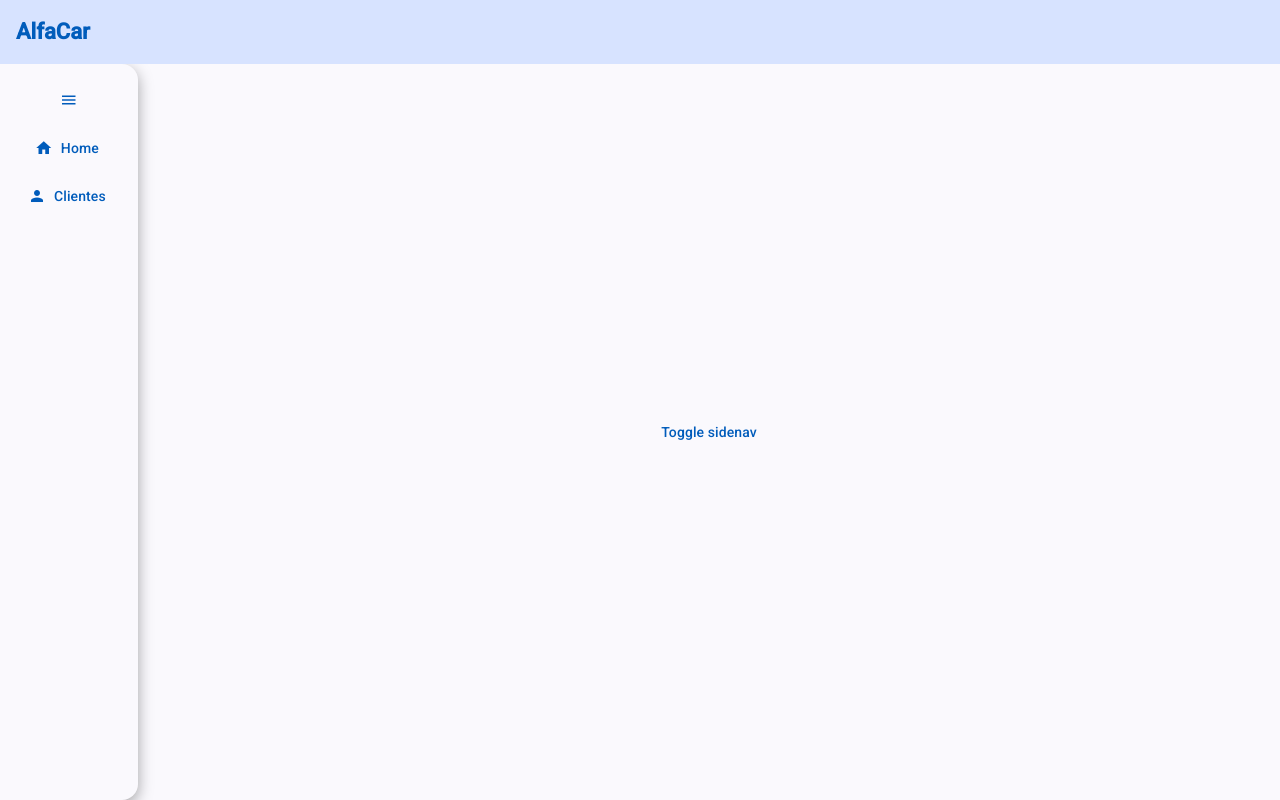
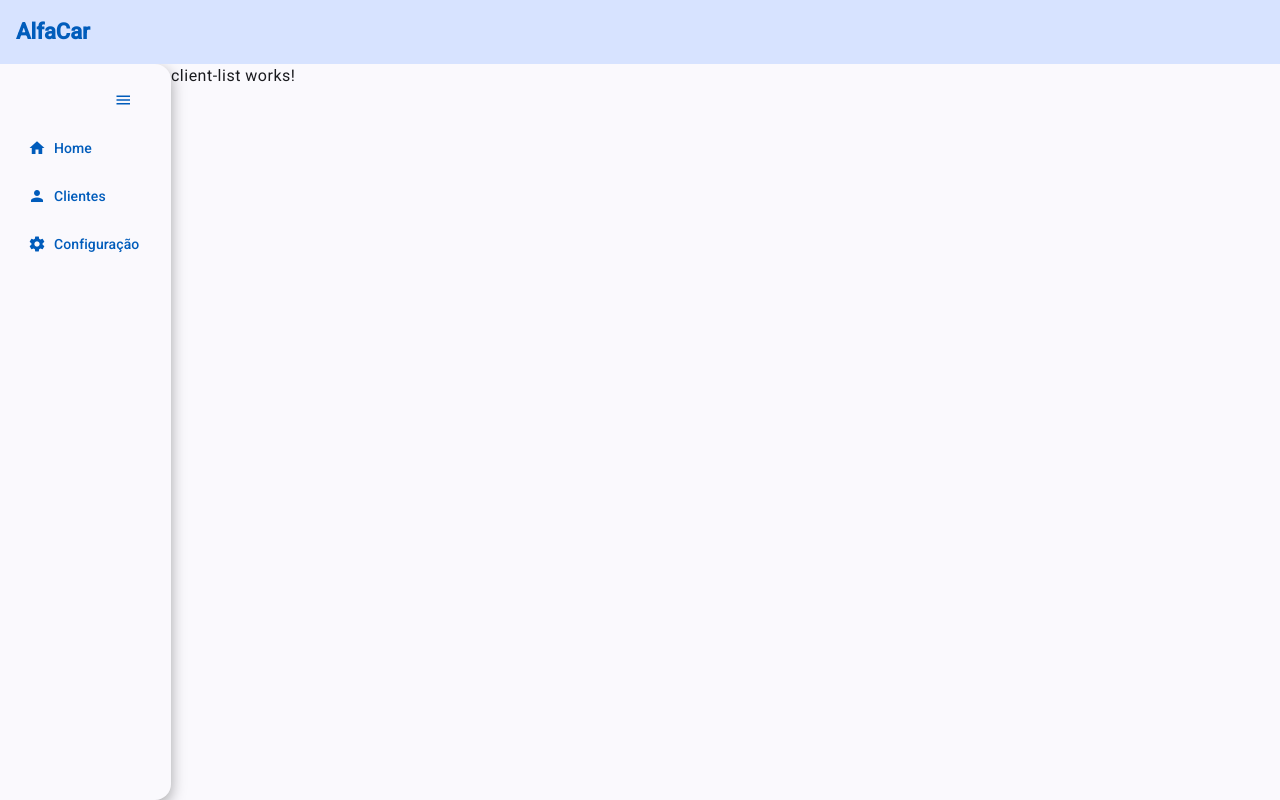
Before and after one commit to MathLuchiari/alfacar, an Angular app in the folder frontend/alfacar/: page /clients in a window 1280 px wide. Before the commit this address led to /. Built offline with nearby package versions, Linux system fonts and the light colour scheme.

Commit message:
Finalização do sidemenu, inicio tela oficina

```diff
--- a/frontend/alfacar/src/app/app.component.html
+++ b/frontend/alfacar/src/app/app.component.html
@@ -16,7 +16,7 @@
       <div
         class="app__side-menu--content"
       >
-        <div class="app__side-menu--btn-container">
+        <div class="app__side-menu--btn-container app__side-menu--btn-toggle-container">
           <button mat-button
             class="app__btn--side-menu-toggle"
             (click)="toggleSideMenu()">
@@ -31,65 +31,20 @@
           </button>
         </div>
         <div class="app__side-menu--btn-container">
-          <button mat-button class="app__btn--side-menu">
+          <button mat-button class="app__btn--side-menu" (click)="accessPage('clients')">
             <mat-icon class="app__btn--side-menu-icon">person</mat-icon>
             <span class="app__btn--side-menu-text">Clientes</span>
+          </button>
+        </div>
+        <div class="app__side-menu--btn-container">
+          <button mat-button class="app__btn--side-menu">
+            <mat-icon class="app__btn--side-menu-icon">settings</mat-icon>
+            <span class="app__btn--side-menu-text">Configuração</span>
           </button>
         </div>
       </div>
     </mat-drawer>
 
-    <div class="app__page-content">
-      <button type="button" mat-button>
-        Toggle sidenav
-      </button>
-    </div>
+    <router-outlet></router-outlet>
   </mat-drawer-container>
 </div>
-
-
-<!-- <div class="app__page-container">
-  <mat-toolbar class="app-toolbar">
-      <span class="app-main-title">AlfaCar</span>
-  </mat-toolbar>
-
-  <mat-drawer-container
-    class="app-page-content-container"
-    [hasBackdrop]="false"
-    autosize>
-
-    <mat-drawer #side_menu
-      class="app-side-menu"
-      mode="side"
-      [opened]="true">
-      <div
-        class="app-side-menu-content">
-         <button
-          mat-fab
-          aria-label="Example icon button with a menu icon"
-          class="app-btn-toggle-side-menu"
-          (click)="toggleSideMenu()">
-          <mat-icon>menu</mat-icon>
-        </button>
-
-        <button mat-button>
-          <mat-icon class="app-btn-toggle-side-menu--icon">menu</mat-icon>
-        </button>
-
-         <button
-          mat-icon-button
-          aria-label="Example icon button with a vertical three dot icon"
-          class="app-btn-toggle-side-menu"
-          (click)="toggleSideMenu()">
-          <mat-icon>menu</mat-icon>
-        </button>
-      </div>
-    </mat-drawer>
-
-    <div class="app-page-content">
-      <button type="button" mat-button>
-        Toggle sidenav
-      </button>
-    </div>
-  </mat-drawer-container>
-</div> -->
--- a/frontend/alfacar/src/app/app.component.scss
+++ b/frontend/alfacar/src/app/app.component.scss
@@ -47,14 +47,13 @@
     &--btn-container {
       display: flex;
       flex-direction: column;
-      align-items: stretch;
-
+      align-items: flex-start;
     }
 
-    &--expanded {
-      &:has(button.app__btn--side-menu-toggle) {
-        align-items: flex-end;
-      }
+    &--btn-toggle-container {
+      display: flex;
+      flex-direction: column;
+      align-items: flex-end;
     }
   }
 
--- a/frontend/alfacar/src/app/app.component.ts
+++ b/frontend/alfacar/src/app/app.component.ts
@@ -1,9 +1,9 @@
-import { Component, ViewChild } from '@angular/core';
+import { Component, OnInit, ViewChild } from '@angular/core';
 import { MatButtonModule } from '@angular/material/button';
 import { MatIconModule } from '@angular/material/icon';
 import { MatSidenavModule } from '@angular/material/sidenav';
 import { MatToolbarModule } from '@angular/material/toolbar';
-import { RouterOutlet } from '@angular/router';
+import { ActivatedRoute, Router, RouterOutlet } from '@angular/router';
 
 
 @Component({
@@ -19,42 +19,41 @@ import { RouterOutlet } from '@angular/router';
   templateUrl: './app.component.html',
   styleUrl: './app.component.scss'
 })
-export class AppComponent {
+export class AppComponent implements OnInit {
   title = 'alfacar';
 
   isMenuExpanded: boolean = false;
 
+  constructor(
+    private router: Router,
+    private route: ActivatedRoute
+  ) {}
+
+  ngOnInit(): void {
+    this.toggleSideMenu();
+  }
+
   toggleSideMenu(): void {
-    const sideMenu = document.getElementsByClassName('app__side-menu')[0];
-    const listBtnTexts: HTMLCollectionOf<HTMLElement> = document.getElementsByClassName('app__btn--side-menu-text') as HTMLCollectionOf<HTMLElement>;
-    const listBtnIcons: HTMLCollectionOf<HTMLElement> = document.getElementsByClassName('app__btn--side-menu-icon') as HTMLCollectionOf<HTMLElement>;
+    const listBtns: HTMLCollectionOf<HTMLElement> = document.getElementsByClassName('app__btn--side-menu') as HTMLCollectionOf<HTMLElement>;
 
-    if( this.isMenuExpanded ) {
-      sideMenu.classList.add('app__side-menu--expanded')
+    for (let i=0; i < listBtns.length; i++) {
+      let childrenElBtn: Array<HTMLElement> = Array.from(listBtns[i].children) as Array<HTMLElement>;
+      let btnText: HTMLElement = childrenElBtn.filter( el => el.classList.contains('mdc-button__label') )[0].children[0] as HTMLElement;
+      let btnIcon: HTMLElement = childrenElBtn.filter( el => el.classList.contains('app__btn--side-menu-icon') )[0] as HTMLElement;
 
-      for (let i=0; i < listBtnTexts.length; i++) {
-        const btnText: HTMLElement = listBtnTexts[i];
+      if( this.isMenuExpanded ) {
+        btnText.style['display'] = 'none'
+        btnIcon.classList.add('app__btn--side-menu-icon--centered')
+      } else {
         btnText.style['display'] = '';
-      }
-
-      for (let i=0; i < listBtnIcons.length; i++) {
-        const btnIcon: HTMLElement = listBtnIcons[i];
         btnIcon.classList.remove('app__btn--side-menu-icon--centered')
-      }
-    } else {
-      sideMenu.classList.remove('app__side-menu--expanded')
-
-      for (let i=0; i < listBtnTexts.length; i++) {
-        const btnTexts: HTMLElement = listBtnTexts[i];
-        btnTexts.style['display'] = 'none'
-      }
-
-      for (let i=0; i < listBtnIcons.length; i++) {
-        const btnIcon: HTMLElement = listBtnIcons[i];
-        btnIcon.classList.add('app__btn--side-menu-icon--centered')
       }
     }
 
     this.isMenuExpanded = !this.isMenuExpanded;
   }
+
+  accessPage(endPoint: string): void {
+    this.router.navigate([endPoint], {relativeTo: this.route})
+  }
 }
--- a/frontend/alfacar/src/app/app.routes.ts
+++ b/frontend/alfacar/src/app/app.routes.ts
@@ -1,3 +1,6 @@
 import { Routes } from '@angular/router';
+import { ClientListComponent } from './components/Clientes/client-list/client-list.component';
 
-export const routes: Routes = [];
+export const routes: Routes = [
+  { path: 'clients', component: ClientListComponent }
+];
--- /dev/null
+++ b/frontend/alfacar/src/app/components/Clientes/client-list/client-list.component.html
@@ -0,0 +1 @@
+<p>client-list works!</p>
```
Also changed, not shown: frontend/alfacar/src/app/components/Clientes/client-list/client-list.component.ts (added, +12 -0 lines), frontend/alfacar/src/app/components/Clientes/client-list/client-list.component.scss (added), 1 other file (tests, documents, lock files or other folders).
